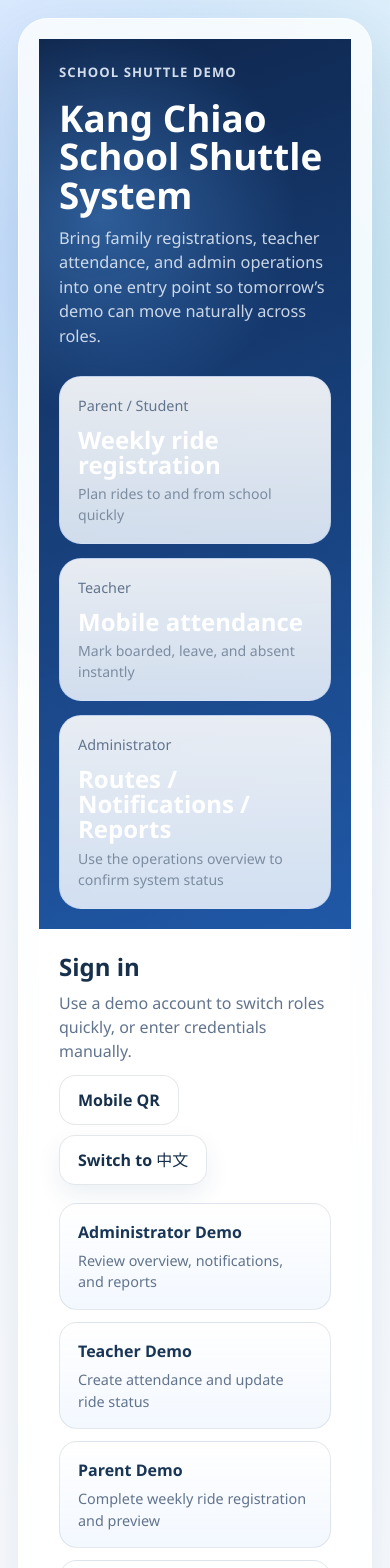
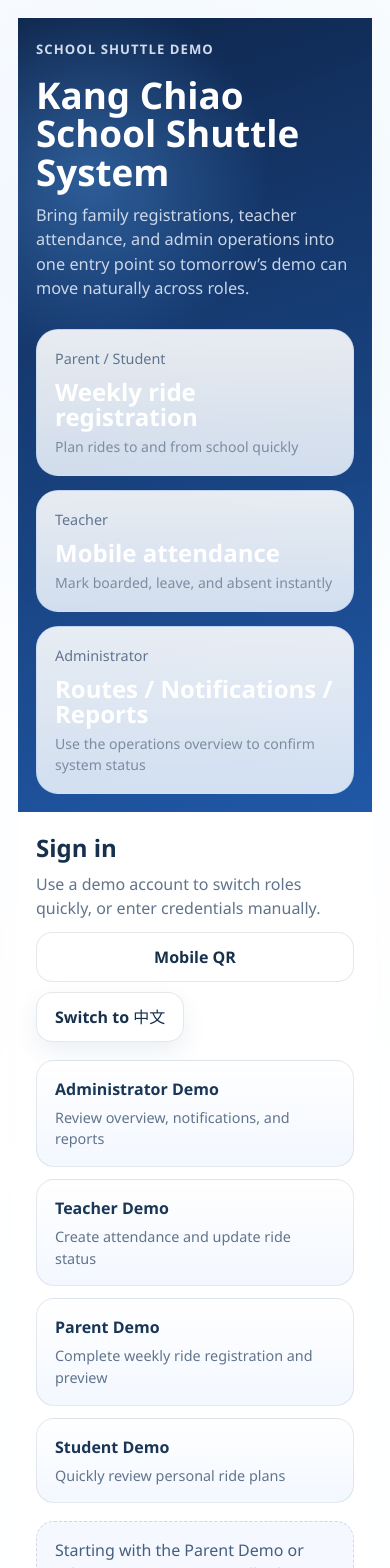
Before and after one commit to eric861129/SchoolShuttleBus-Frontend, a Vue app: page /login in a window 390 px wide. Shown: the top 1568 px of the page. Built offline with nearby package versions, Linux system fonts and the light colour scheme; no server answers.

Commit message:
fix: tighten mobile-first responsive layout

```diff
--- a/src/style.css
+++ b/src/style.css
@@ -46,11 +46,13 @@
 body,
 #app {
   min-height: 100%;
+  width: 100%;
 }
 
 body {
   margin: 0;
   color: #17304b;
+  overflow-x: clip;
 }
 
 button,
@@ -95,8 +97,12 @@
 
 .page-shell {
   min-height: 100vh;
+  min-height: 100dvh;
   display: grid;
   grid-template-columns: 320px minmax(0, 1fr);
+  width: 100%;
+  max-width: 100%;
+  overflow-x: clip;
 }
 
 .page-sidebar {
@@ -104,6 +110,7 @@
   top: 0;
   align-self: start;
   min-height: 100vh;
+  min-height: 100dvh;
   padding: 28px 22px;
   background:
     radial-gradient(circle at top right, rgba(84, 146, 255, 0.25), transparent 26%),
@@ -219,6 +226,8 @@
 .page-content {
   padding: 32px;
   min-width: 0;
+  width: 100%;
+  max-width: 100%;
 }
 
 .topbar {
@@ -252,6 +261,7 @@
   flex-wrap: wrap;
   justify-content: flex-end;
   gap: 12px;
+  min-width: 0;
 }
 
 .mini-stat {
@@ -277,6 +287,7 @@
 .locale-switcher {
   display: flex;
   align-items: center;
+  min-width: 0;
 }
 
 .locale-toggle {
@@ -291,6 +302,17 @@
   color: #123b76;
   border-color: rgba(18, 59, 118, 0.14);
   box-shadow: 0 10px 24px rgba(18, 59, 118, 0.08);
+}
+
+.topbar > *,
+.section-header > *,
+.day-card-header > *,
+.route-card-header > *,
+.record-card-header > *,
+.timeline-card-header > *,
+.route-card-actions > *,
+.record-card-actions > * {
+  min-width: 0;
 }
 
 .eyebrow {
@@ -328,6 +350,8 @@
   box-shadow: var(--shadow);
   padding: 24px;
   backdrop-filter: blur(18px);
+  min-width: 0;
+  max-width: 100%;
 }
 
 .panel.inset {
@@ -482,6 +506,7 @@
   cursor: pointer;
   padding: 12px 18px;
   font-weight: 600;
+  max-width: 100%;
 }
 
 .button:hover,
@@ -691,9 +716,13 @@
 
 .login-screen {
   min-height: 100vh;
+  min-height: 100dvh;
   display: grid;
   place-items: center;
   padding: 28px;
+  width: 100%;
+  max-width: 100%;
+  overflow-x: clip;
 }
 
 .login-card {
@@ -702,6 +731,7 @@
   grid-template-columns: 1.08fr 0.92fr;
   overflow: hidden;
   padding: 0;
+  max-width: 100%;
 }
 
 .login-hero {
@@ -732,6 +762,7 @@
 .login-side {
   padding: 34px;
   background: rgba(255, 255, 255, 0.96);
+  min-width: 0;
 }
 
 .login-side-tools {
@@ -739,6 +770,7 @@
   flex-wrap: wrap;
   justify-content: flex-end;
   gap: 10px;
+  min-width: 0;
 }
 
 .qr-trigger {
@@ -801,6 +833,7 @@
 .qr-modal {
   width: min(460px, 100%);
   padding: 24px;
+  max-width: 100%;
 }
 
 .qr-card {
@@ -1020,6 +1053,8 @@
     overflow-y: hidden;
     padding-bottom: 6px;
     scrollbar-width: thin;
+    max-width: 100%;
+    overscroll-behavior-x: contain;
   }
 
   .sidebar-link {
@@ -1058,17 +1093,27 @@
 }
 
 @media (max-width: 720px) {
+  html,
+  body,
+  #app {
+    overflow-x: clip;
+  }
+
   .page-content,
-  .page-sidebar,
+  .page-sidebar {
+    padding: 14px;
+  }
+
   .login-screen {
-    padding: 18px;
+    place-items: stretch;
+    padding: 0;
   }
 
   .topbar,
   .panel,
   .login-hero,
   .login-side {
-    padding: 20px;
+    padding: 18px;
   }
 
   .topbar {
@@ -1085,6 +1130,14 @@
     justify-content: flex-start;
   }
 
+  .login-card {
+    width: 100%;
+    min-height: 100dvh;
+    border-radius: 0;
+    border: none;
+    box-shadow: none;
+  }
+
   .sidebar-brand p,
   .sidebar-link p,
   .sidebar-note p {
@@ -1092,7 +1145,7 @@
   }
 
   .sidebar-nav {
-    grid-auto-columns: minmax(150px, 72vw);
+    grid-auto-columns: minmax(78vw, 1fr);
     margin-top: 18px;
   }
 
@@ -1111,7 +1164,8 @@
 
   .mini-stat {
     min-width: 0;
-    flex: 1 1 180px;
+    width: 100%;
+    flex: 1 1 100%;
   }
 
   .hero-copy h2,
@@ -1144,6 +1198,12 @@
   .record-card-actions > *,
   .status-actions > * {
     width: 100%;
+  }
+
+  .locale-toggle,
+  .qr-trigger {
+    width: 100%;
+    min-width: 0;
   }
 
   .record-card-actions > div {
@@ -1186,6 +1246,16 @@
   }
 
   .qr-modal {
-    padding: 20px;
+    width: 100%;
+    padding: 18px;
+  }
+
+  .qr-image,
+  .qr-placeholder {
+    width: min(240px, 100%);
+  }
+
+  .qr-url {
+    width: 100%;
   }
 }
```
